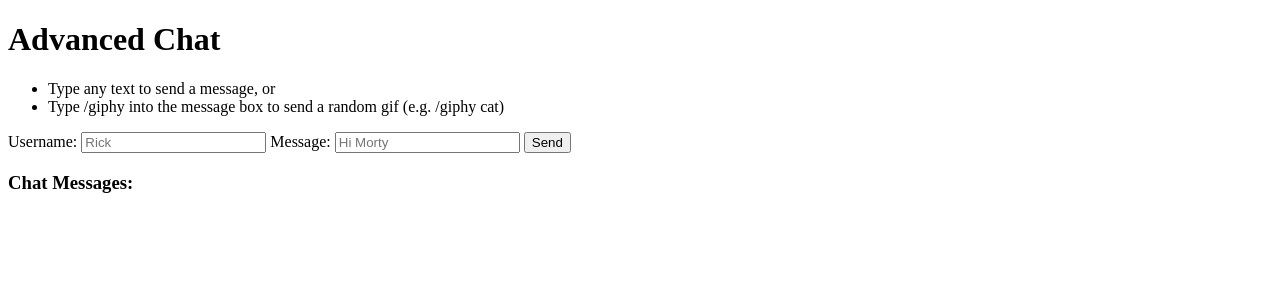
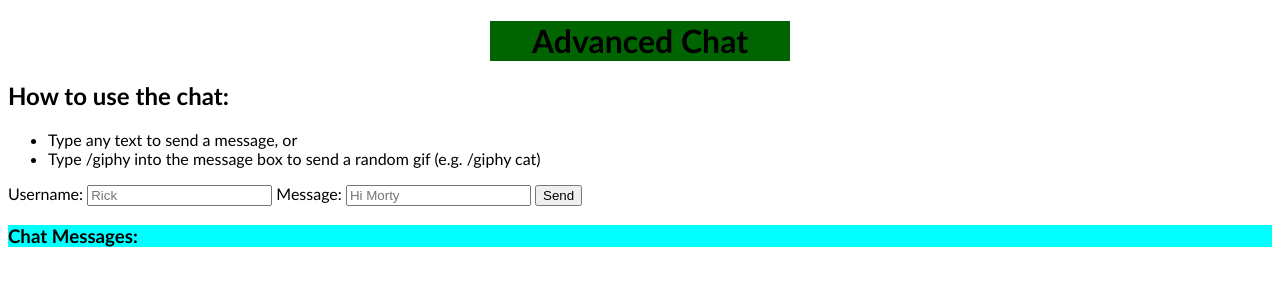
Before and after one commit to lcarroll916/advanced-chat, a plain HTML site: page index.html in a window 1280 px wide. Drawn offline with Linux system fonts and the light colour scheme; no server answers.

Commit message:
CSS modifications

```diff
--- a/index.html
+++ b/index.html
@@ -3,7 +3,23 @@
 
 <head>
 	<title>Advanced Chat</title>
-	<meta charset="utf-8"  />
+    <meta charset="utf-8"  />
+    <style>
+        body {
+            font-family: 'Trebuchet MS', 'Lucida Sans Unicode', 'Lucida Grande', 'Lucida Sans', Arial, sans-serif;
+        }
+        #title {
+            margin-left: auto;
+            margin-right: auto;
+            height: 40px;
+            width: 300px;
+            background-color: darkgreen;
+            text-align: center;
+        }
+        #messageArea {
+            background-color:aqua;
+        }
+    </style>
 </head>
 
 <body>
@@ -11,7 +27,8 @@
     <script src="https://www.gstatic.com/firebasejs/8.2.1/firebase-app.js"></script>
     <script src="https://www.gstatic.com/firebasejs/8.2.1/firebase-firestore.js"></script>
 
-    <h1>Advanced Chat</h1>
+    <div id="title"><h1>Advanced Chat</h1></div>
+    <h2>How to use the chat: </h2>
     <ul>
         <li>Type any text to send a message, or</li>
         <li>Type /giphy into the message box to send a random gif (e.g. /giphy cat)</li>
@@ -24,10 +41,12 @@
 
     <button id="send">Send</button>
 
-    <h3>Chat Messages:</h3>
+    <div id="messageArea">
+        <h3>Chat Messages:</h3>
 
-    <div id="messagesContainer">
-        <!-- We will display any messages here that we send/retrieve from Firestore -->
+        <div id="messagesContainer">
+            <!-- We will display any messages here that we send/retrieve from Firestore -->
+        </div>
     </div>
 
      <script>
```
